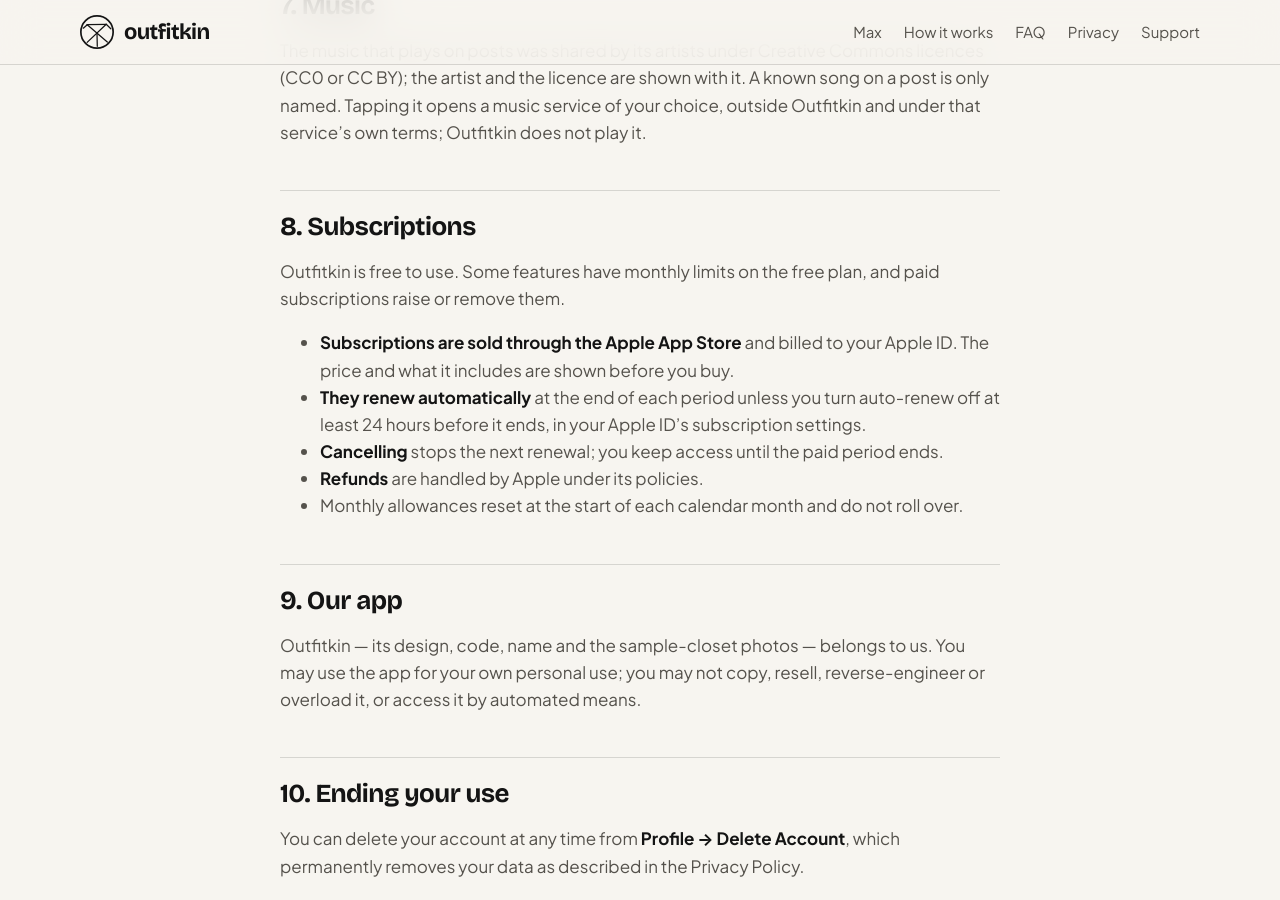
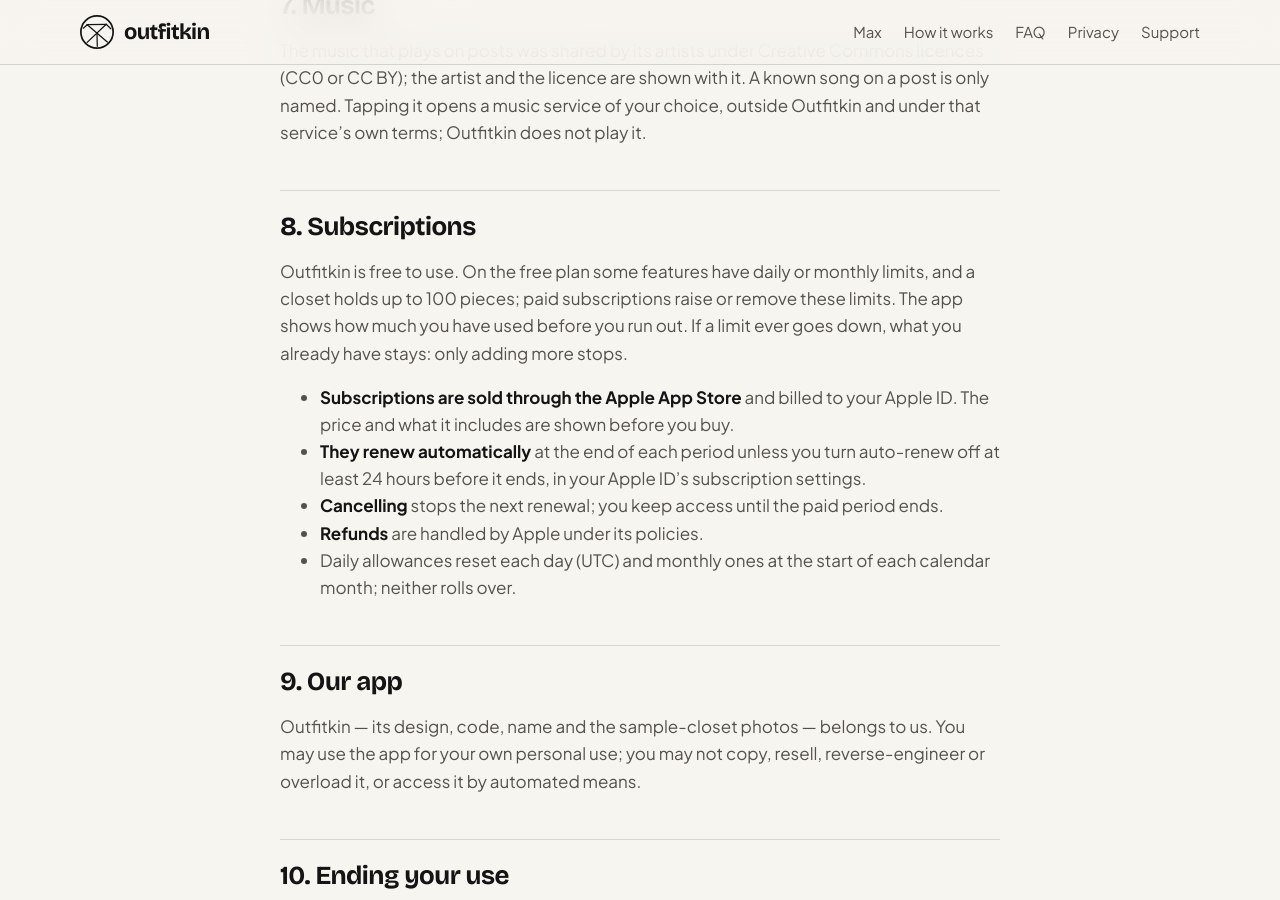
Before and after one commit to VYRA01/outfitted-legal, a Jekyll site: the page built from terms.md, in a window 1280 px wide and 900 px high, scrolled down 2832 px. Built offline with Jekyll 4.4.1, drawn with Linux system fonts in a browser that asks for light colours; our own code applies the rules of GitHub Pages for plain Markdown files; some of the changed text lies outside the part shown.

Commit message:
Terms: free closet holds 100 pieces; daily and monthly limits
Co-Authored-By: Claude Opus 5.5 <noreply@anthropic.com>

```diff
--- a/terms.md
+++ b/terms.md
@@ -118,8 +118,10 @@ it.
 
 ## 8. Subscriptions
 
-Outfitkin is free to use. Some features have monthly limits on the free plan,
-and paid subscriptions raise or remove them.
+Outfitkin is free to use. On the free plan some features have daily or monthly
+limits, and a closet holds up to 100 pieces; paid subscriptions raise or remove
+these limits. The app shows how much you have used before you run out. If a
+limit ever goes down, what you already have stays: only adding more stops.
 
 - **Subscriptions are sold through the Apple App Store** and billed to your
   Apple ID. The price and what it includes are shown before you buy.
@@ -129,7 +131,8 @@ and paid subscriptions raise or remove them.
 - **Cancelling** stops the next renewal; you keep access until the paid period
   ends.
 - **Refunds** are handled by Apple under its policies.
-- Monthly allowances reset at the start of each calendar month and do not roll over.
+- Daily allowances reset each day (UTC) and monthly ones at the start of each
+  calendar month; neither rolls over.
 
 ## 9. Our app
 
```
Also changed, not shown: other parts of terms.md (+1 -1 lines).
